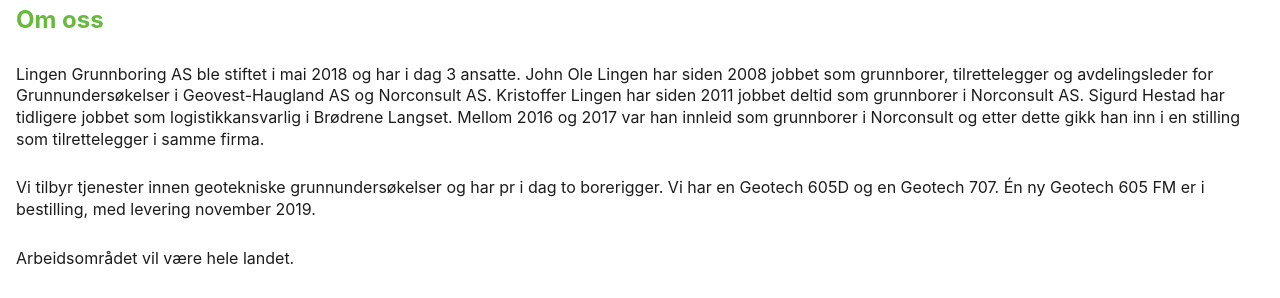
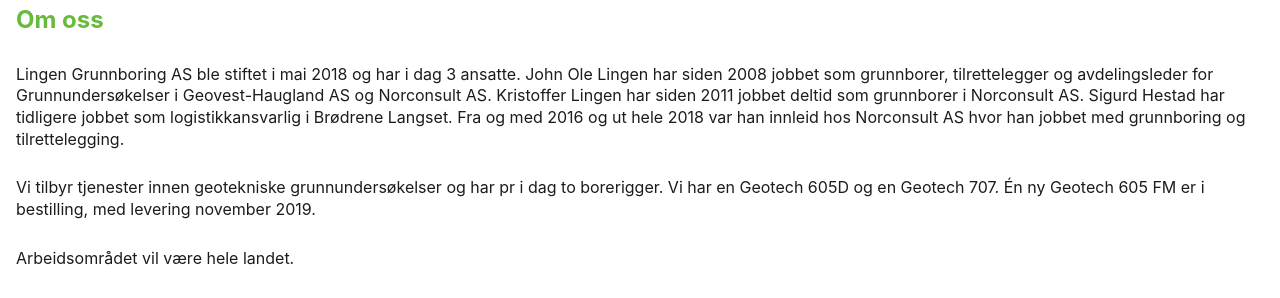
Before and after one commit to lbrlno/lingengrunnboring, a Jekyll site: the page built from src/om.md, in a window 1280 px wide. Shown: the part 697-995 px from the top of the page. Built offline with Jekyll 4.4.1, drawn with Linux system fonts in a browser that asks for light colours; some web fonts are replaced; comment, search, counter and statistics services are not loaded.

Commit message:
Update om.md

```diff
--- a/src/om.md
+++ b/src/om.md
@@ -8,7 +8,7 @@
 ## Om oss
 
 Lingen Grunnboring AS ble stiftet i mai 2018 og har i dag 3 ansatte. John Ole Lingen har siden 2008 jobbet som grunnborer, tilrettelegger og avdelingsleder for Grunnundersøkelser i Geovest-Haugland AS og Norconsult AS. Kristoffer Lingen har siden 2011 jobbet deltid som grunnborer i Norconsult AS. Sigurd Hestad har tidligere jobbet som logistikkansvarlig i Brødrene
-Langset. Mellom 2016 og 2017 var han innleid som grunnborer i Norconsult og etter dette gikk han inn i en stilling som tilrettelegger i samme firma.
+Langset. Fra og med 2016 og ut hele 2018 var han innleid hos Norconsult AS hvor han jobbet med grunnboring og tilrettelegging.
 
 Vi tilbyr tjenester innen geotekniske grunnundersøkelser og har pr i dag to borerigger. Vi har en Geotech 605D og en Geotech 707. Én ny Geotech 605 FM er i bestilling, med levering november 2019.
 
```
